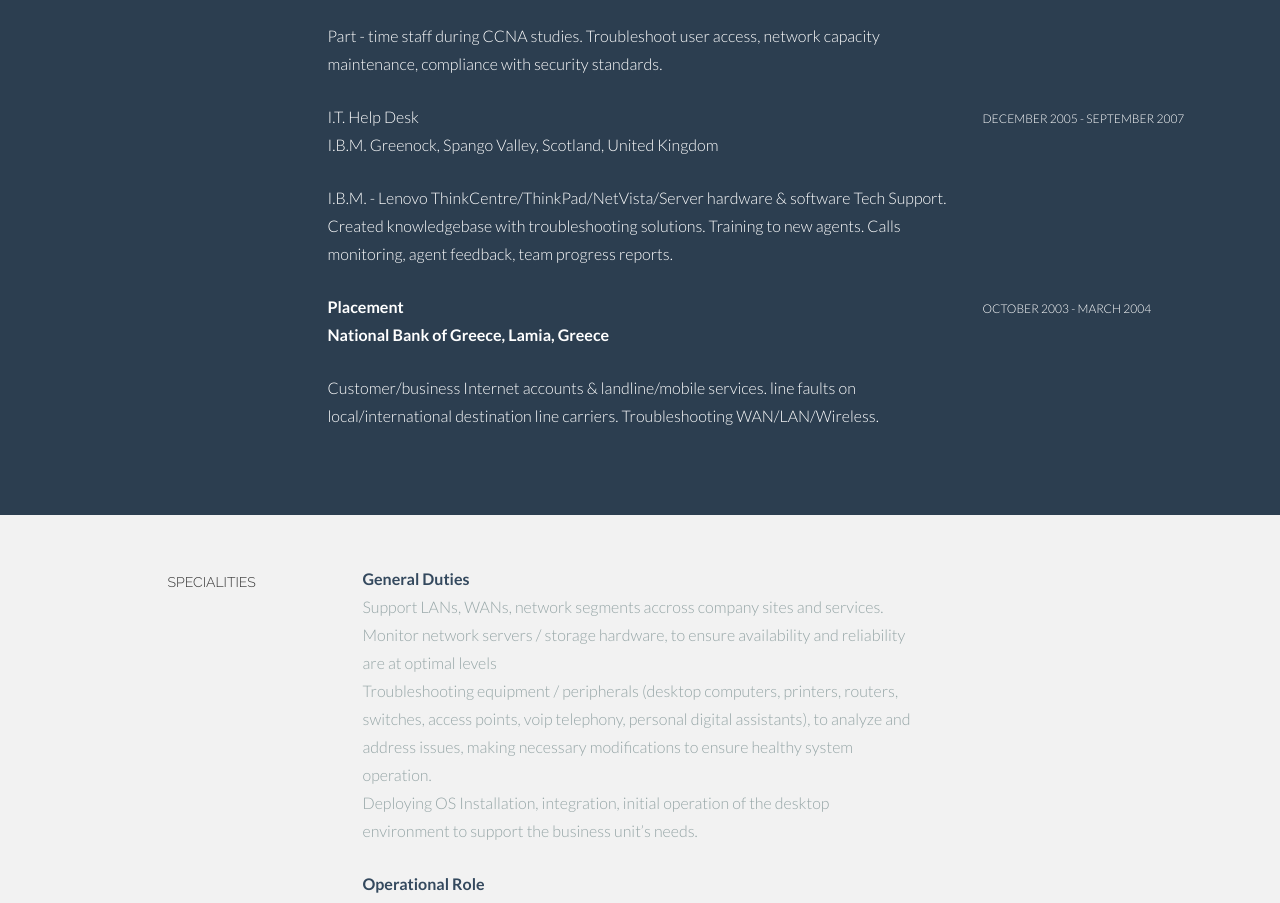
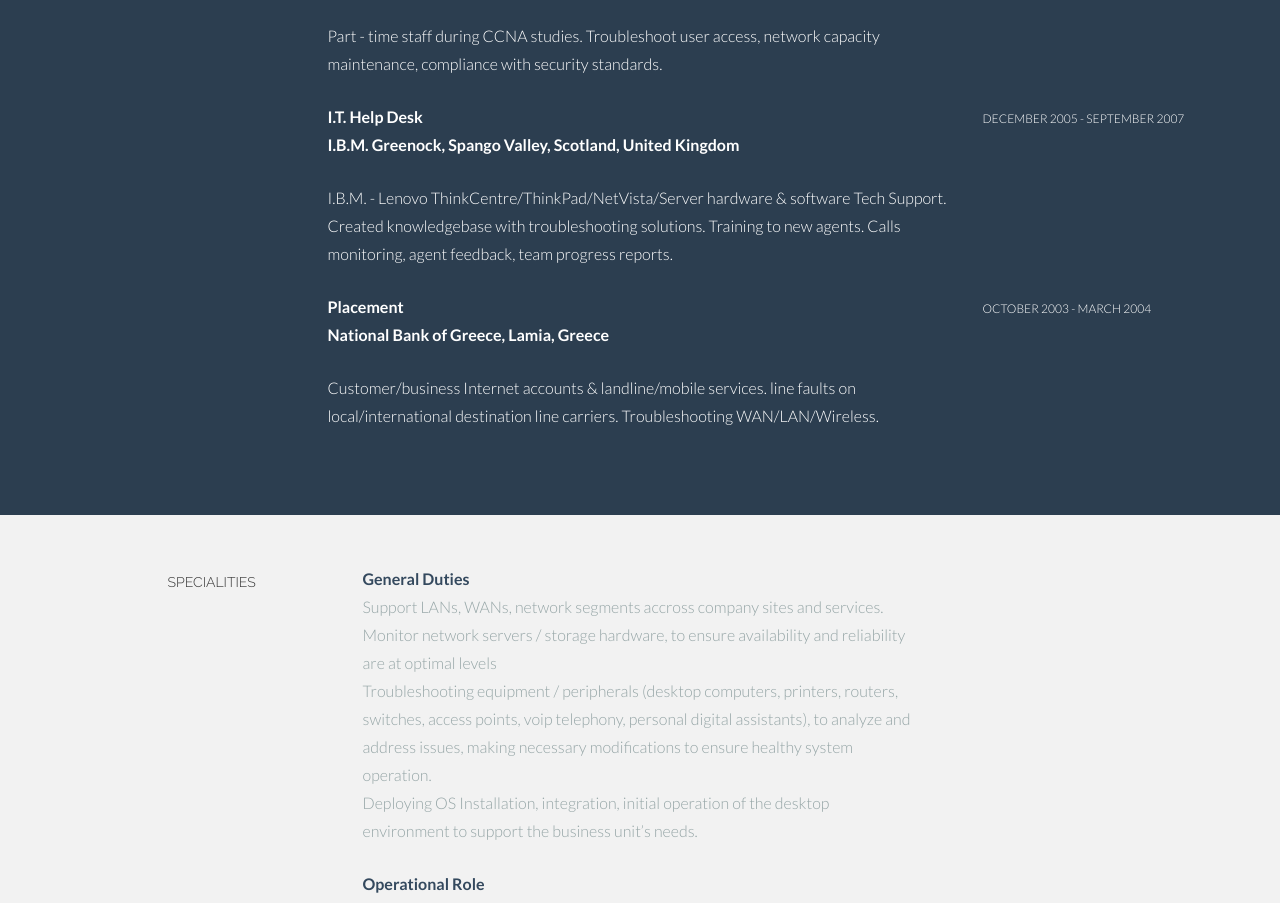
Before and after one commit to giorgosgeorgakis/giorgosgeorgakis.github.io, a plain HTML site: page index.html in a window 1280 px wide. Shown: the part 2662-3565 px from the top of the page. Drawn offline with Linux system fonts and the light colour scheme.

Commit message:
Update index.html

```diff
--- a/index.html
+++ b/index.html
@@ -244,7 +244,7 @@
 
 	  <div class="col-lg-6 col-lg-offset-3">
         <p>
-          <t>I.T. Help Desk</t><br/> I.B.M. Greenock, Spango Valley, Scotland, United Kingdom <br/>
+          <b><t>I.T. Help Desk</t><br/> I.B.M. Greenock, Spango Valley, Scotland, United Kingdom </b><br/>
         </p>
         <p>
           <more>I.B.M. - Lenovo ThinkCentre/ThinkPad/NetVista/Server hardware & software Tech Support. Created knowledgebase with troubleshooting solutions. Training to new agents. Calls monitoring, agent feedback, team progress reports.</more>
```
